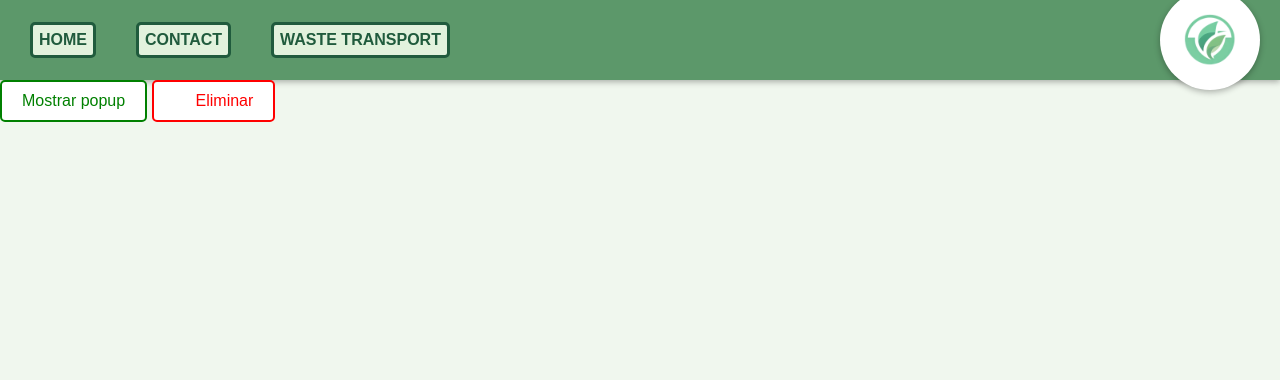
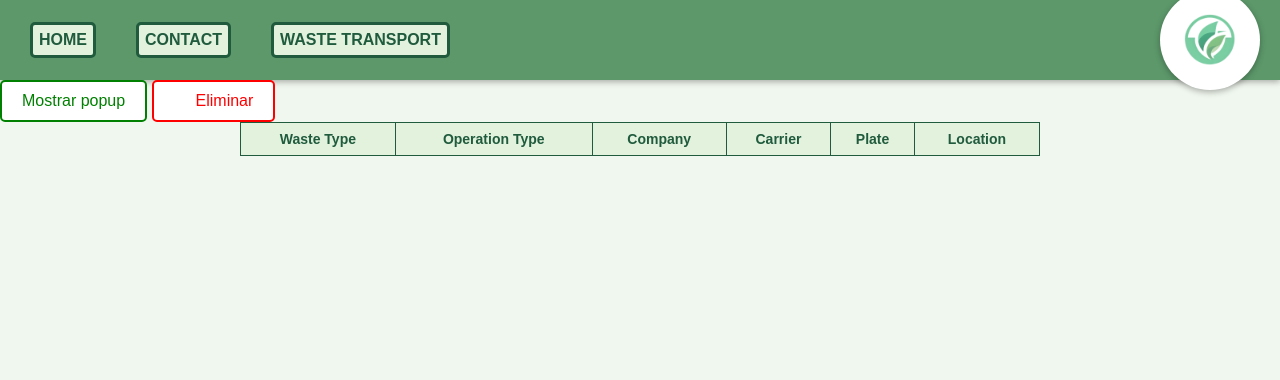
Before and after one commit to S77VEN31/Caso_3_Esencial_Verde, a Flask app: template escencial-verde-app/app/templates/containers.html in a window 1280 px wide. Shown: the top 380 px of the page. Run offline with Flask 3, Linux system fonts and the light colour scheme; the template is opened without the code that fills it: most values are stand-ins (such as "Sample title", 1, 10 or a date in 2020); lists and menus that the app fills with data are empty; some libraries are stand-ins or nearby versions; some web fonts are replaced.

Commit message:
add: tables

```diff
--- a/escencial-verde-app/app/static/css/containers.styles.css
+++ b/escencial-verde-app/app/static/css/containers.styles.css
@@ -3,6 +3,41 @@ body {
     flex-direction: column;
     background-color: #f0f7ee !important;
     height: 100vh;
+}
+
+table {
+    border-collapse: collapse;
+    width: 100%;
+    max-width: 800px;
+    margin: 0 auto;
+    font-family: Arial, sans-serif;
+    font-size: 14px;
+    text-align: center;
+}
+
+th, td {
+    padding: 8px;
+    border: 1px solid #205b3d;
+    background-color: #e2f2dd;
+    color: #205b3d;
+}
+
+th {
+    font-weight: bold;
+}
+
+td button {
+    background-color: #205b3d;
+    color: #fff;
+    border: none;
+    padding: 6px 10px;
+    cursor: pointer;
+    transition: background-color 0.2s ease-in-out;
+}
+
+td button:hover {
+    background-color: #fff;
+    color: #205b3d;
 }
 
 .container-transport-main-container {
--- a/escencial-verde-app/app/static/css/dropdown.styles.css
+++ b/escencial-verde-app/app/static/css/dropdown.styles.css
@@ -23,7 +23,7 @@
     border-radius: 5px;
     display: none;
     position: absolute;
-    margin-top: 12px;
+    margin-top: 30px;
     background-color: #f0f7ee;
     z-index: 3;
     border-left: #205b3d 2px solid;
--- a/escencial-verde-app/app/static/js/containers.js
+++ b/escencial-verde-app/app/static/js/containers.js
@@ -11,3 +11,50 @@ function showDateTime() {
   var time = dateTime.toLocaleTimeString();
   document.getElementById("dateTime").innerHTML = date + " " + time;
 }
+
+var currentOperation = {
+  wasteType: "initial value",
+  operationType: "initial value",
+  company: "initial value",
+  producer: "initial value",
+  carrier: "initial value",
+  plate: "initial value",
+  location: "initial value",
+  quantity: 'initial value'
+};
+function setMyVar(key, value) {
+  currentOperation[key] = value;
+  console.log(currentOperation);
+}
+function addRow() {
+  // Obtener la tabla y el cuerpo
+  var table = document.getElementById("myTable");
+  var tbody = table.getElementsByTagName("tbody")[0];
+
+  // Crear una nueva fila y agregar celdas con los datos de currentOperation
+  var row = tbody.insertRow();
+  var wasteTypeCell = row.insertCell();
+  var operationTypeCell = row.insertCell();
+  var companyCell = row.insertCell();
+  var carrierCell = row.insertCell();
+  var plateCell = row.insertCell();
+  var locationCell = row.insertCell();
+  var deleteCell = row.insertCell(); // Nueva celda para el botón de eliminar
+
+  wasteTypeCell.innerHTML = currentOperation.wasteType;
+  operationTypeCell.innerHTML = currentOperation.operationType;
+  companyCell.innerHTML = currentOperation.company;
+  carrierCell.innerHTML = currentOperation.carrier;
+  plateCell.innerHTML = currentOperation.plate;
+  locationCell.innerHTML = currentOperation.location;
+
+  // Crear el botón de eliminar y agregarlo a la celda correspondiente
+  var deleteButton = document.createElement("button");
+  deleteButton.innerHTML = "Eliminar";
+  deleteButton.onclick = function() {
+    // Eliminar la fila correspondiente al botón de eliminar
+    var rowIndex = this.parentNode.parentNode.rowIndex;
+    table.deleteRow(rowIndex);
+  };
+  deleteCell.appendChild(deleteButton);
+}
--- a/escencial-verde-app/app/templates/containers.html
+++ b/escencial-verde-app/app/templates/containers.html
@@ -17,15 +17,6 @@
       href="{{ url_for('static', filename='css/dropdown.styles.css') }}"
     />
     <script src="{{ url_for('static', filename='js/dropdown.js') }}"></script>
-    <script>
-      var myGlobalVar = "initial value";
-      function setMyVar(value) {
-        myGlobalVar = value;
-        console.log(myGlobalVar);
-      }
-    </script>
-    <script src="https://code.jquery.com/jquery-3.6.0.min.js"></script>
-
   </head>
   <body onload="showDateTime()">
     {% include 'header.html' %}
@@ -33,14 +24,19 @@
       <div class="popup-content">
         <div class="inputs-and-text-container">
           <div class="text-container">
-            <span>Carrier: <br> Stiven Segura Guzman</span>
+            <span
+              >Carrier: <br />
+              Stiven Segura Guzman</span
+            >
             <span>Plate: 12331231</span>
-            <span>Location: Costa Rica <br> San jose Perez Zeledón: Zona La Santa</span>
+            <span
+              >Location: Costa Rica <br />
+              San jose Perez Zeledón: Zona La Santa</span
+            >
             <span>
               <span>Date and Time:</span>
               <p id="dateTime"></p>
             </span>
-
           </div>
           <div class="inputs-container">
             <li class="dropdown-selector">
@@ -58,7 +54,9 @@
                 <li>
                   <a
                     href="#"
-                    onclick="toggleDropdown('dropdown-wastes-menu'); changeText('{{ wasteType[1] }}', 'dropdown-wastes-selected')"
+                    onclick="toggleDropdown('dropdown-wastes-menu');
+                    setMyVar('wasteType','{{ wasteType[1] }}');
+                    changeText('{{ wasteType[1] }}', 'dropdown-wastes-selected')"
                     >{{ wasteType[1] }}
                   </a>
                 </li>
@@ -76,12 +74,17 @@
                 Operation type
                 <i class="fas fa-caret-down"></i>
               </a>
-              <ul class="dropdown-selector-content" id="dropdown-operations-menu">
+              <ul
+                class="dropdown-selector-content"
+                id="dropdown-operations-menu"
+              >
                 {% for operation in operations %}
                 <li>
                   <a
                     href="#"
-                    onclick="toggleDropdown('dropdown-operations-menu'); changeText('{{ operation }}','dropdown-operations-selected')"
+                    onclick="toggleDropdown('dropdown-operations-menu');
+                    setMyVar('operationType','{{ operation }}');
+                    changeText('{{ operation }}','dropdown-operations-selected')"
                     >{{ operation }}
                   </a>
                 </li>
@@ -99,14 +102,20 @@
                 Company
                 <i class="fas fa-caret-down"></i>
               </a>
-              <ul class="dropdown-selector-content" id="dropdown-companies-menu">
+              <ul
+                class="dropdown-selector-content"
+                id="dropdown-companies-menu"
+              >
                 {% for comp in compXprod %}
                 <li>
                   <a
                     id="load-content-button"
                     href="#"
-                    onclick="toggleDropdown('dropdown-companies-menu'); changeText('{{ comp[0][1] }}' +' {{ comp[1][1]  }}', 'dropdown-companies-selected');"
-                    >{{ comp[0][1] }} {{ comp[1][1]  }}
+                    onclick="toggleDropdown('dropdown-companies-menu');
+                    setMyVar('company','{{ comp[0][1] }}');
+                    setMyVar('producer',' {{ comp[1][1]  }}');
+                    changeText('{{ comp[0][1] }}' +' {{ comp[1][1]  }}', 'dropdown-companies-selected');"
+                    >{{ comp[0][1] }} {{ comp[1][1] }}
                   </a>
                 </li>
                 {% endfor %}
@@ -121,6 +130,7 @@
                 name="quantity"
                 min="1"
                 max="999"
+                onchange="setMyVar('quantity', this.value)"
               />
               <br />
               <br />
@@ -128,7 +138,7 @@
           </div>
         </div>
         <div class="buttons-container">
-          <button class="add-container-button" onclick="hidePopup()">
+          <button class="add-container-button" onclick="hidePopup(); addRow()">
             Submit
           </button>
           <button class="delete-button" onclick="hidePopup()">Close</button>
@@ -145,6 +155,22 @@
           Eliminar
         </button>
       </div>
+      <table id="myTable" border="1">
+        <thead>
+          <tr>
+            <th>Waste Type</th>
+            <th>Operation Type</th>
+            <th>Company</th>
+            <th>Carrier</th>
+            <th>Plate</th>
+            <th>Location</th>
+          </tr>
+        </thead>
+        <tbody>
+          <!-- Aquí se agregarán las filas -->
+        </tbody>
+      </table>
+
     </div>
   </body>
 </html>
```
